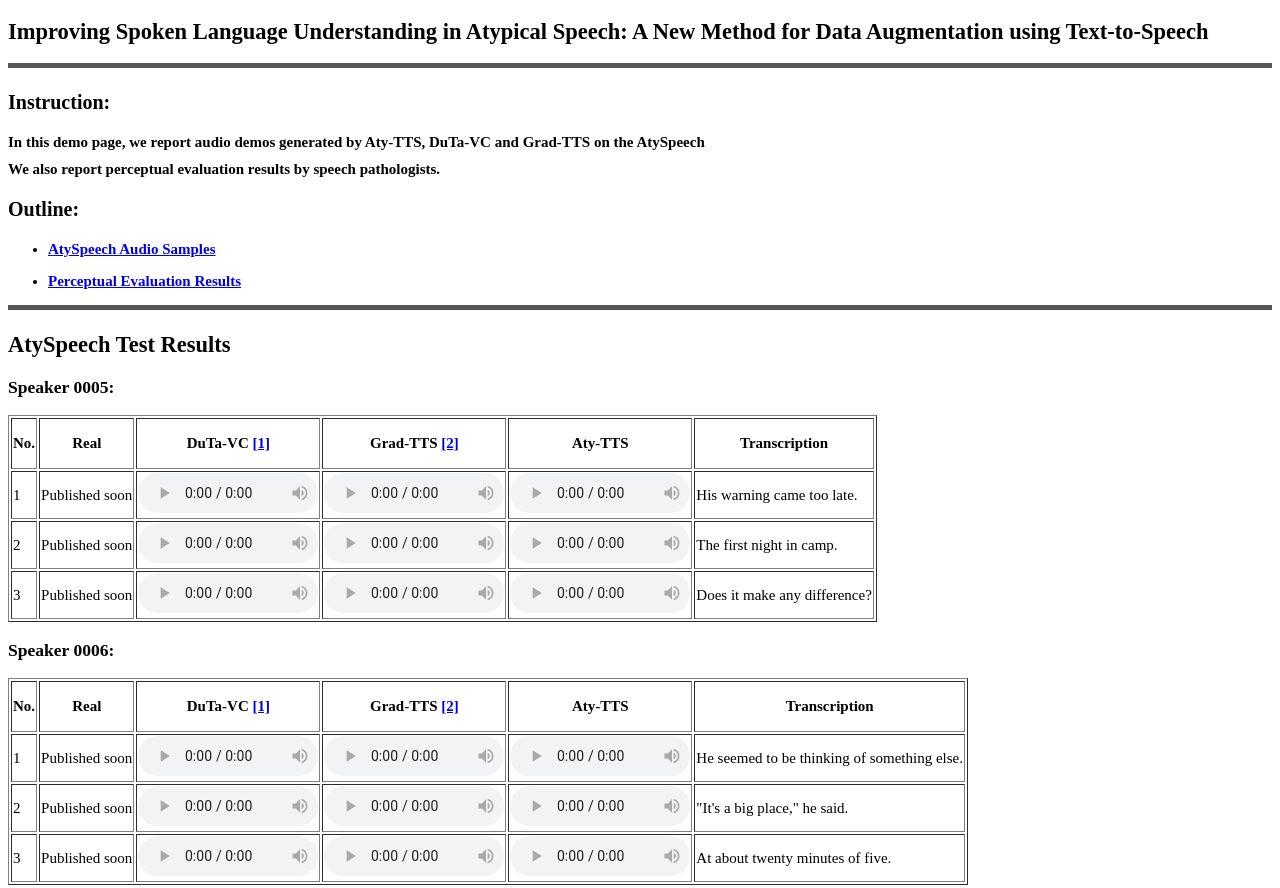
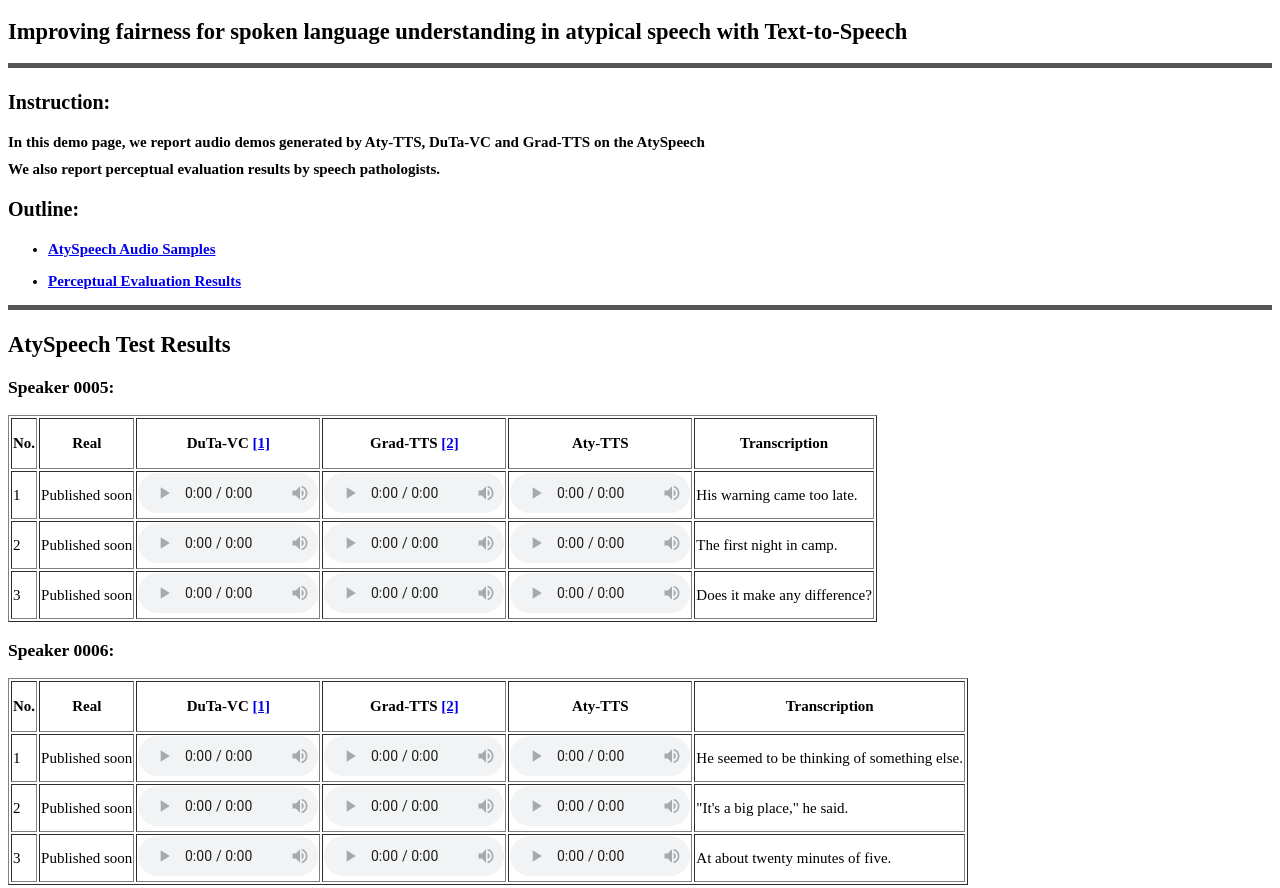
Before and after one commit to WangHelin1997/Aty-TTS-Demo, a plain HTML site: page index.html in a window 1280 px wide. Shown: the top 888 px of the page. Drawn offline with Linux system fonts and the light colour scheme.

Commit message:
Update index.html

```diff
--- a/index.html
+++ b/index.html
@@ -27,7 +27,7 @@ toc_container {
 </style>
 </head>
 <body>
-    <h2>Improving Spoken Language Understanding in Atypical Speech: A New Method for Data Augmentation using Text-to-Speech</h2>
+    <h2>Improving fairness for spoken language understanding in atypical speech with Text-to-Speech</h2>
     <hr style="height:3px;border:none;border-top:5px solid #555555;" />
     <h3> <strong><p class="toc_title", style="font-size:20px">Instruction:</p></strong>
       <h1 style="font-size:15px">In this demo page, we report audio demos generated by Aty-TTS, DuTa-VC and Grad-TTS on the AtySpeech</h1>
```
